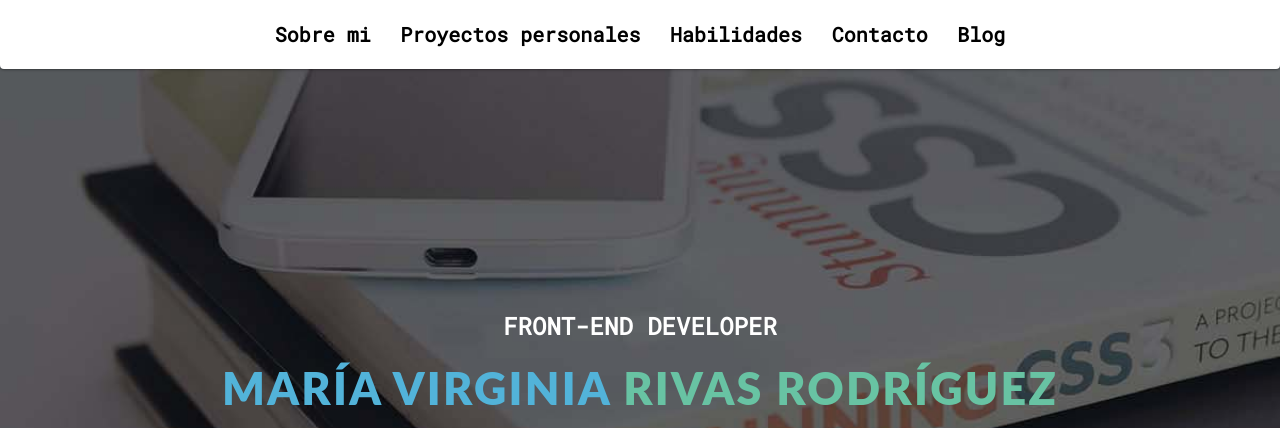
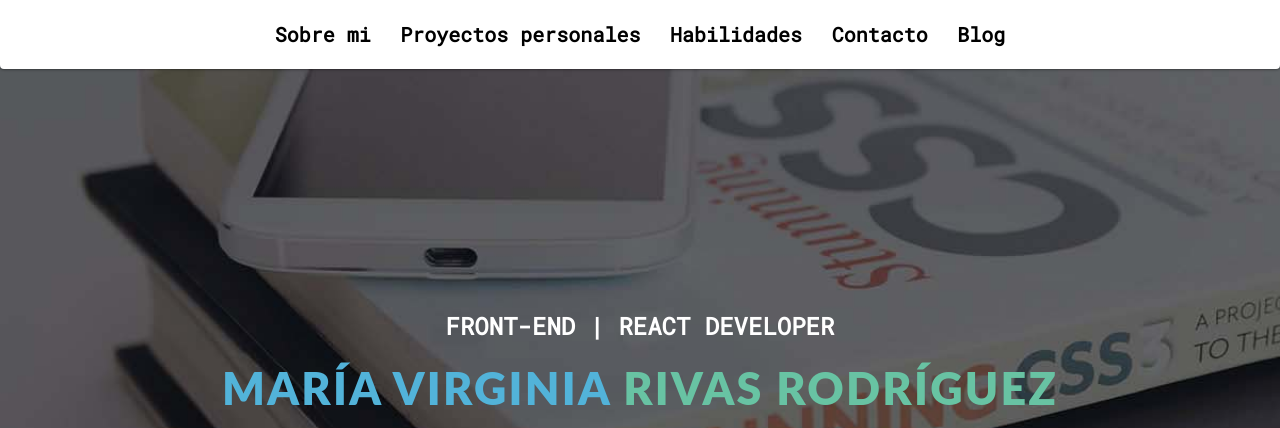
Before and after one commit to mvirginia53/mvirginia53.github.io, a website: page index.html in a window 1280 px wide. Shown: the top 428 px of the page. Drawn offline with nearby package versions, Linux system fonts and the light colour scheme; files whose address does not match are found by name; a web font is replaced by a local one.

Commit message:
Update Title

```diff
--- a/index.html
+++ b/index.html
@@ -40,7 +40,7 @@
 
   <div id="lead">
     <div id="lead-content">
-      <div class="intro-sub" style="color:#ffffff;"> Front-end developer </div>
+      <div class="intro-sub" style="color:#ffffff;"> Front-end | React developer </div>
       <h1 style="color:#52b3d9;">María Virginia <span style="color:#68c3a3;">Rivas Rodríguez</span></h1>
       <div class="social-icons">
         <ul class="list-inline">
```
